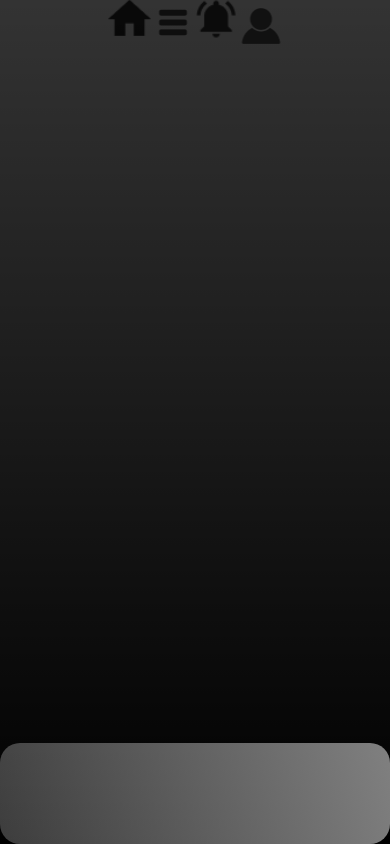
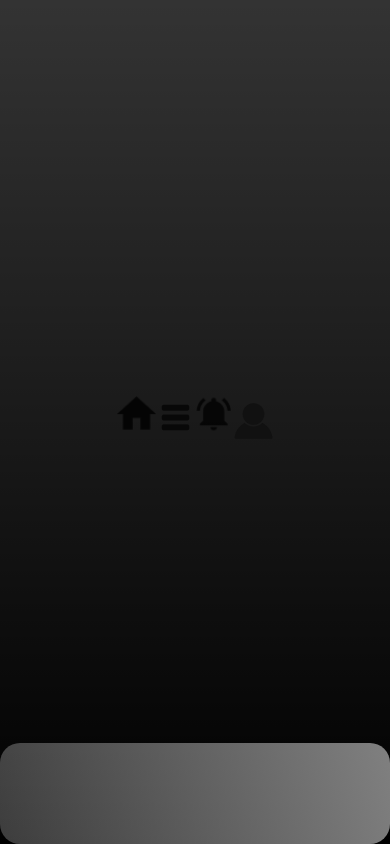
Before and after one commit to thaianramalho/2door, a React Native app: screen / in a window 390 px wide. Built offline with nearby package versions, Linux system fonts and the light colour scheme.

Commit message:
editing icons

```diff
--- a/components/home.js
+++ b/components/home.js
@@ -41,6 +41,7 @@ export default function Home() {
         borderColor: 'white'
       }}
     />
+
 <View style={styles.menuBar}>
     <Image
         source={require('../img/homeIcon.png')}
@@ -81,7 +82,9 @@ const styles = StyleSheet.create({
   },
   menuBar:{
     justifyContent:'space-between',
-    flex:1,
-    flexDirection:'row'
+    // flex:1,
+    flexDirection:'row',
+    maxWidth:'40%',
+    bottom: 1
   }
 });
```
Also changed, not shown: 1 other file (tests, documents, lock files or other folders).
